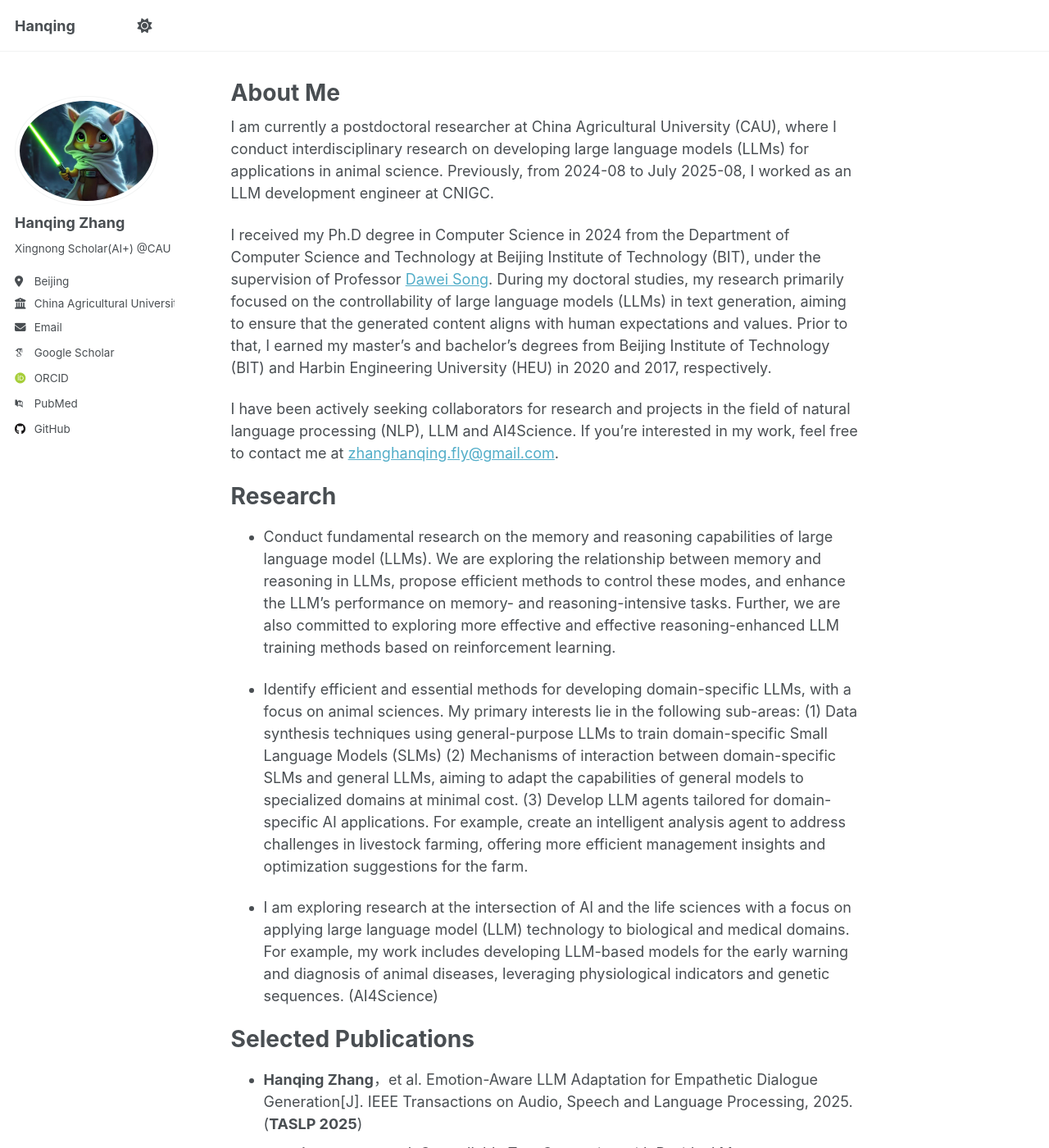
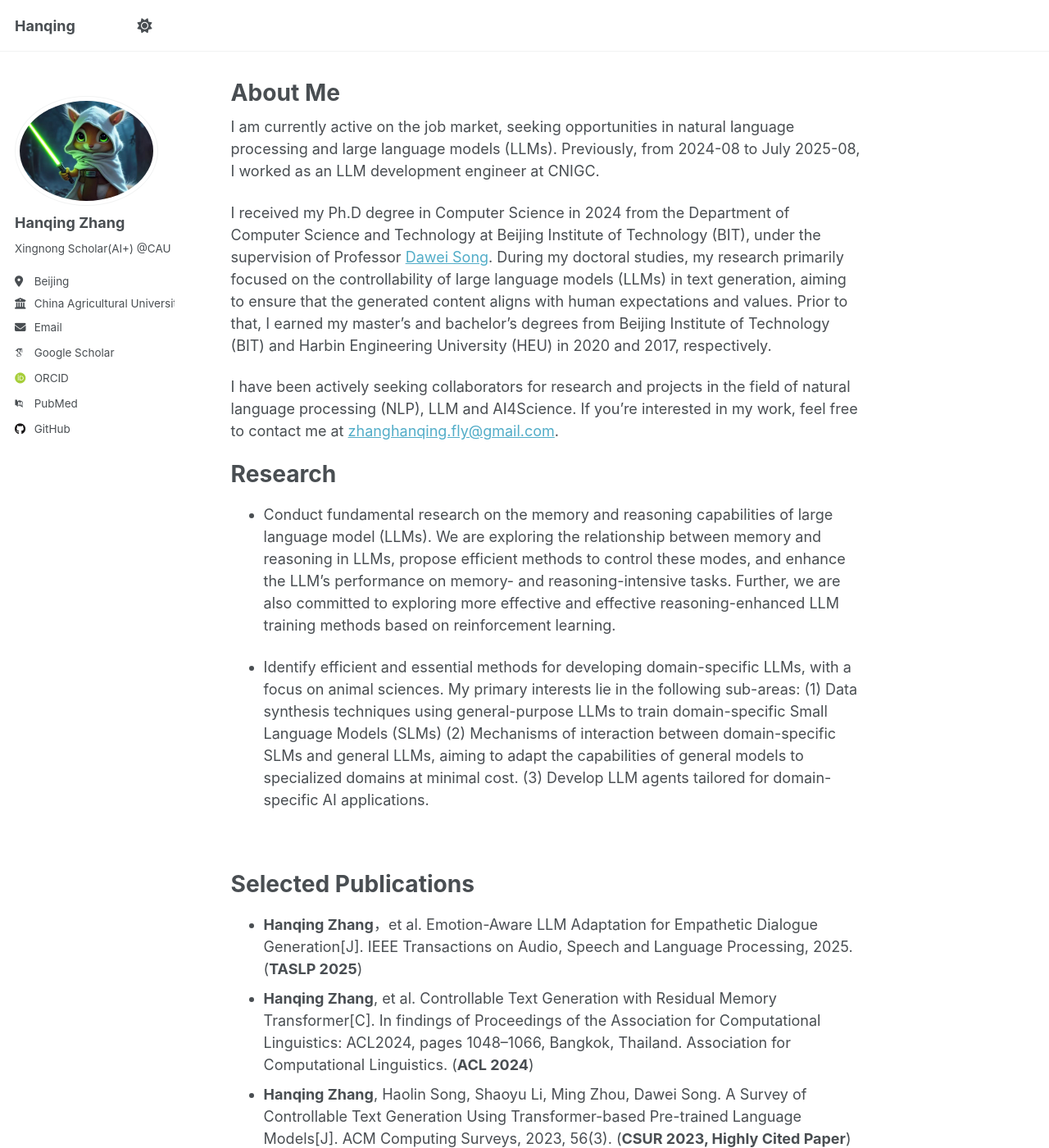
Before and after one commit to littlehacker26/hanqing.github.io, a Jekyll site: the page built from _pages/about.md, in a window 1280 px wide and 1400 px high. Shown: the whole window at 82% size. Built offline with Jekyll 4.4.1, drawn with Linux system fonts in a browser that asks for light colours; some web fonts are replaced; a script that is not in the unit is left out.

Commit message:
Update about.md

```diff
--- a/_pages/about.md
+++ b/_pages/about.md
@@ -7,7 +7,9 @@ redirect_from:
   - /about.html
 ---
 
-I am currently a postdoctoral researcher at China Agricultural University (CAU), where I conduct interdisciplinary research on developing large language models (LLMs) for applications in animal science. Previously, from  2024-08  to July 2025-08, I worked as an LLM development engineer at CNIGC.
+
+ <!--I am currently a postdoctoral researcher at China Agricultural University (CAU), where I conduct interdisciplinary research on developing large language models (LLMs) for applications in animal science. -->
+I am currently active on the job market, seeking opportunities in natural language processing and large language models (LLMs). Previously, from  2024-08  to July 2025-08, I worked as an LLM development engineer at CNIGC.
 
 I received my Ph.D degree in Computer Science in 2024 from the Department of Computer Science and Technology at Beijing Institute of Technology (BIT), under the supervision of Professor [Dawei Song](https://scholar.google.com.hk/citations?user=PCTA8yAAAAAJ&hl=zh-CN). During my doctoral studies, my research primarily focused on the controllability of large language models (LLMs) in text generation, aiming to ensure that the generated content aligns with human expectations and values. Prior to that, I earned my master's and bachelor's degrees from Beijing Institute of Technology (BIT) and Harbin Engineering University (HEU) in 2020 and 2017, respectively.
 
@@ -19,9 +21,11 @@ Research
 ======
  - Conduct fundamental research on the memory and reasoning capabilities of large language model (LLMs). We are exploring the relationship between memory and reasoning in LLMs, propose efficient methods to control these modes, and enhance the LLM's performance on memory- and reasoning-intensive tasks. Further, we are also committed to exploring more effective and effective reasoning-enhanced LLM training methods based on reinforcement learning.
 
- - Identify efficient and essential methods for developing domain-specific LLMs, with a focus on animal sciences. My primary interests lie in the following sub-areas: (1) Data synthesis techniques using general-purpose LLMs to train domain-specific Small Language Models (SLMs)   (2) Mechanisms of interaction between domain-specific SLMs and general LLMs, aiming to adapt the capabilities of general models to specialized domains at minimal cost. (3) Develop LLM agents tailored for domain-specific AI applications. For example, create an intelligent analysis agent to address challenges in livestock farming, offering more efficient management insights and optimization suggestions for the farm.
+ - Identify efficient and essential methods for developing domain-specific LLMs, with a focus on animal sciences. My primary interests lie in the following sub-areas: (1) Data synthesis techniques using general-purpose LLMs to train domain-specific Small Language Models (SLMs)   (2) Mechanisms of interaction between domain-specific SLMs and general LLMs, aiming to adapt the capabilities of general models to specialized domains at minimal cost. (3) Develop LLM agents tailored for domain-specific AI applications.
 
- - I am exploring research at the intersection of AI and the life sciences with a focus on applying large language model (LLM) technology to biological and medical domains. For example, my work includes developing LLM-based models for the early warning and diagnosis of animal diseases, leveraging physiological indicators and genetic sequences. (AI4Science)
+ <!--For example, create an intelligent analysis agent to address challenges in livestock farming, offering more efficient management insights and optimization suggestions for the farm.
+。-->
+ <!-- - I am exploring research at the intersection of AI and the life sciences with a focus on applying large language model (LLM) technology to biological and medical domains. For example, my work includes developing LLM-based models for the early warning and diagnosis of animal diseases, leveraging physiological indicators and genetic sequences. (AI4Science)-->
 
 
 
```
